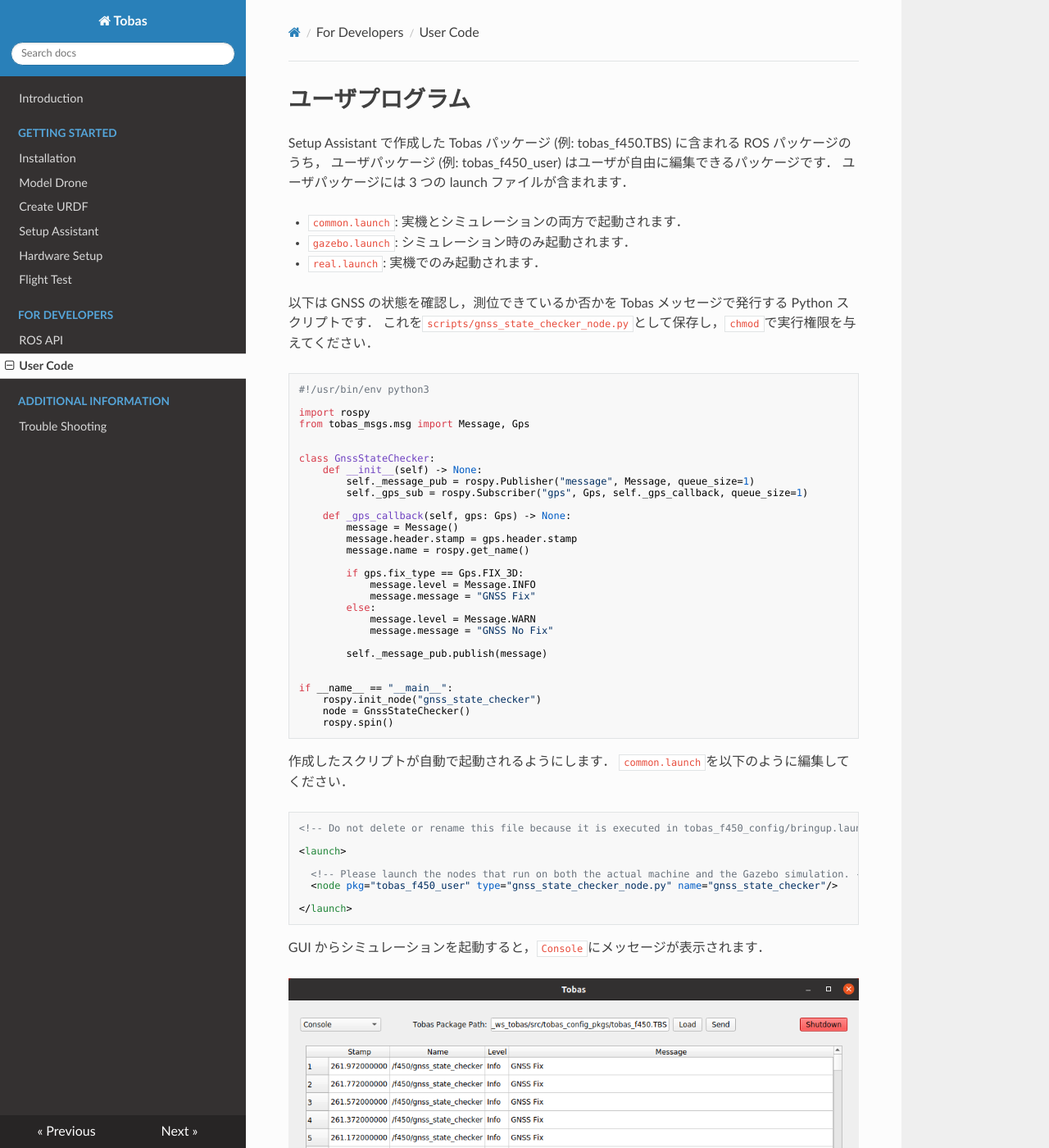
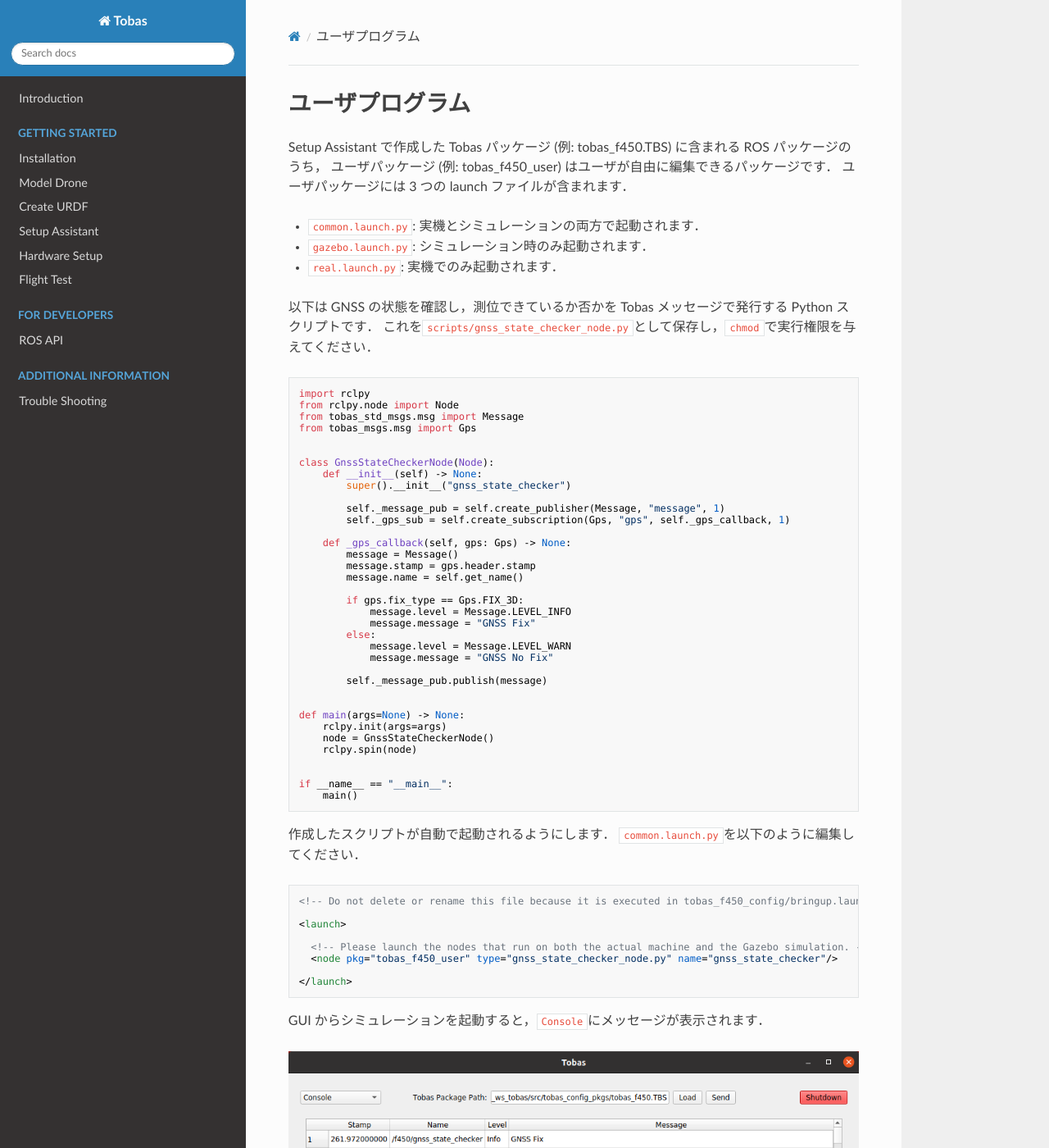
Before and after one commit to TobasFlightControl/tobas_wiki_ja, an MkDocs documentation site: the page built from docs/user_code.md, in a window 1280 px wide and 1400 px high. Shown: the whole window at 82% size. Built offline with MkDocs 1.6.1, drawn with Linux system fonts in a browser that asks for light colours; nearby versions of some CDN libraries.

Commit message:
wip: user_code

````diff
--- a/docs/user_code.md
+++ b/docs/user_code.md
@@ -4,48 +4,54 @@ Setup Assistant で作成した Tobas パッケージ (例: tobas_f450.TBS) に
 ユーザパッケージ (例: tobas_f450_user) はユーザが自由に編集できるパッケージです．
 ユーザパッケージには 3 つの launch ファイルが含まれます．
 
-- `common.launch`: 実機とシミュレーションの両方で起動されます．
-- `gazebo.launch`: シミュレーション時のみ起動されます．
-- `real.launch`: 実機でのみ起動されます．
+- `common.launch.py`: 実機とシミュレーションの両方で起動されます．
+- `gazebo.launch.py`: シミュレーション時のみ起動されます．
+- `real.launch.py`: 実機でのみ起動されます．
 
 以下は GNSS の状態を確認し，測位できているか否かを Tobas メッセージで発行する Python スクリプトです．
 これを`scripts/gnss_state_checker_node.py`として保存し，`chmod`で実行権限を与えてください．
 
 ```python
-#!/usr/bin/env python3
-
-import rospy
-from tobas_msgs.msg import Message, Gps
+import rclpy
+from rclpy.node import Node
+from tobas_std_msgs.msg import Message
+from tobas_msgs.msg import Gps
 
 
-class GnssStateChecker:
+class GnssStateCheckerNode(Node):
     def __init__(self) -> None:
-        self._message_pub = rospy.Publisher("message", Message, queue_size=1)
-        self._gps_sub = rospy.Subscriber("gps", Gps, self._gps_callback, queue_size=1)
+        super().__init__("gnss_state_checker")
+
+        self._message_pub = self.create_publisher(Message, "message", 1)
+        self._gps_sub = self.create_subscription(Gps, "gps", self._gps_callback, 1)
 
     def _gps_callback(self, gps: Gps) -> None:
         message = Message()
-        message.header.stamp = gps.header.stamp
-        message.name = rospy.get_name()
+        message.stamp = gps.header.stamp
+        message.name = self.get_name()
 
         if gps.fix_type == Gps.FIX_3D:
-            message.level = Message.INFO
+            message.level = Message.LEVEL_INFO
             message.message = "GNSS Fix"
         else:
-            message.level = Message.WARN
+            message.level = Message.LEVEL_WARN
             message.message = "GNSS No Fix"
 
         self._message_pub.publish(message)
 
 
+def main(args=None) -> None:
+    rclpy.init(args=args)
+    node = GnssStateCheckerNode()
+    rclpy.spin(node)
+
+
 if __name__ == "__main__":
-    rospy.init_node("gnss_state_checker")
-    node = GnssStateChecker()
-    rospy.spin()
+    main()
 ```
 
 作成したスクリプトが自動で起動されるようにします．
-`common.launch`を以下のように編集してください．
+`common.launch.py`を以下のように編集してください．
 
 ```xml
 <!-- Do not delete or rename this file because it is executed in tobas_f450_config/bringup.launch. -->
--- a/mkdocs.yaml
+++ b/mkdocs.yaml
@@ -12,6 +12,6 @@ nav:
       - Flight Test: flight_test.md
   - For Developers:
       - ROS API: ros_api.md
-      - User Code: user_code.md
+      # - User Code: user_code.md
   - Additional Information:
       - Trouble Shooting: trouble_shooting.md
````
